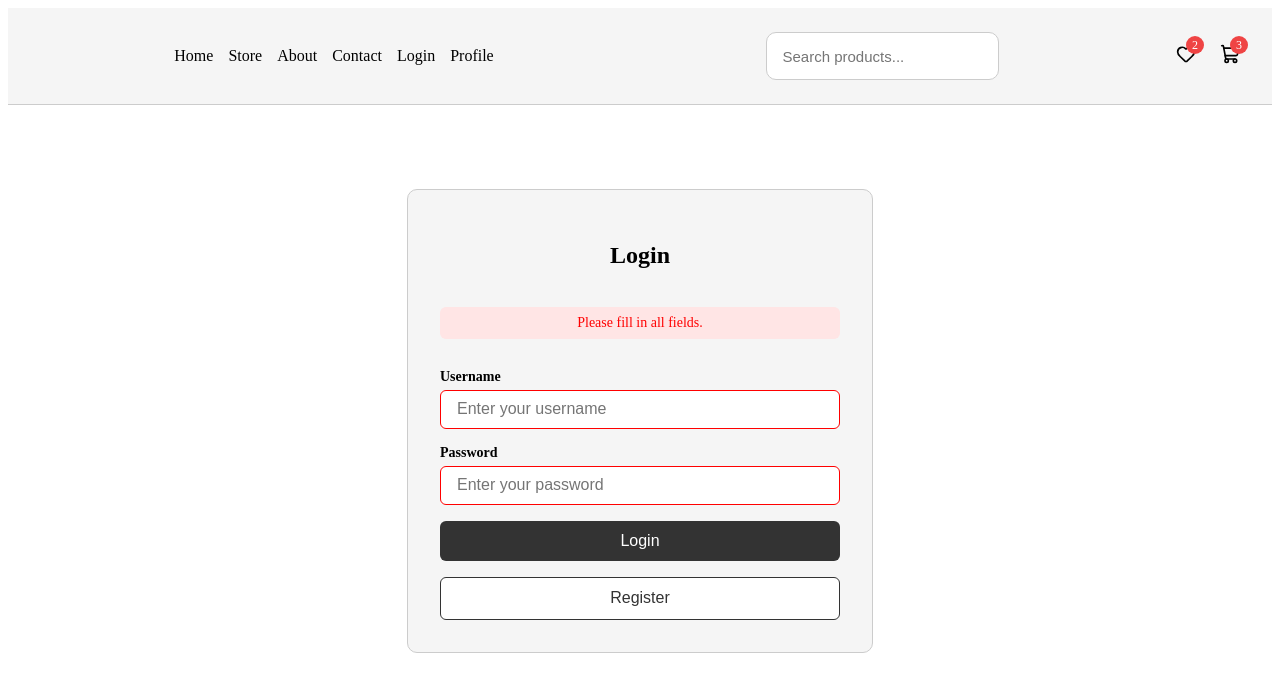
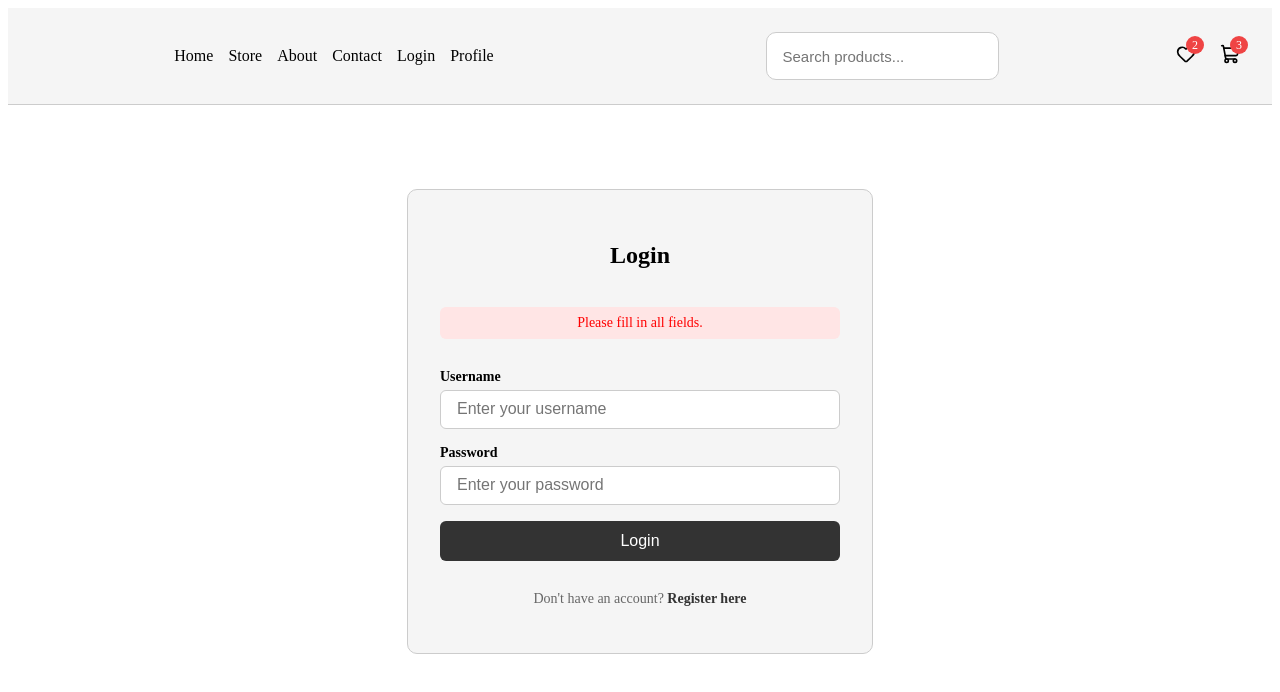
Before and after one commit to Albi123-cuni/Projekti-i-Praktikes, a React (Vite) app: page /login in a window 1280 px wide. Both pictures are taken after a click on the button "Login". Shown: the top 692 px of the page. Built offline with nearby package versions, Linux system fonts and the light colour scheme.

Commit message:
updated loginpage

```diff
--- a/src/pages/LoginPage.jsx
+++ b/src/pages/LoginPage.jsx
@@ -2,71 +2,96 @@ import { useState } from "react";
 import { useNavigate } from "react-router-dom";
 
 export default function LoginPage() {
-  const [username, setUsername] = useState("");
-  const [password, setPassword] = useState("");
-  const [error, setError] = useState("");
-  const [success, setSuccess] = useState(false);
+  const [isRegistering, setIsRegistering] = useState(false);
+
+
+  const [loginUsername, setLoginUsername] = useState("");
+  const [loginPassword, setLoginPassword] = useState("");
+  const [loginError, setLoginError] = useState("");
+  const [loginSuccess, setLoginSuccess] = useState(false);
+
+
+  const [regName, setRegName] = useState("");
+  const [regEmail, setRegEmail] = useState("");
+  const [regUsername, setRegUsername] = useState("");
+  const [regPassword, setRegPassword] = useState("");
+  const [regPassword2, setRegPassword2] = useState("");
+  const [regError, setRegError] = useState("");
+  const [regSuccess, setRegSuccess] = useState(false);
+
   const navigate = useNavigate();
 
   const handleLogin = () => {
-    if (!username || !password) {
-      setError("Please fill in all fields.");
-      setSuccess(false);
+    if (!loginUsername || !loginPassword) {
+      setLoginError("Please fill in all fields.");
       return;
     }
-    if (username.length < 3) {
-      setError("Username must be at least 3 characters.");
-      setSuccess(false);
+    if (loginUsername.length < 3) {
+      setLoginError("Username must be at least 3 characters.");
       return;
     }
-    if (password.length < 6) {
-      setError("Password must be at least 6 characters.");
-      setSuccess(false);
+    if (loginPassword.length < 6) {
+      setLoginError("Password must be at least 6 characters.");
       return;
     }
 
     const savedUser = JSON.parse(localStorage.getItem("user"));
 
     if (!savedUser) {
-      setError("No account found. Please register first.");
-      setSuccess(false);
+      setLoginError("No account found. Please register first.");
       return;
     }
 
-    if (savedUser.username === username && savedUser.password === password) {
-      setError("");
-      setSuccess(true);
+    if (savedUser.username === loginUsername && savedUser.password === loginPassword) {
+      setLoginError("");
+      setLoginSuccess(true);
       localStorage.setItem("isLoggedIn", "true");
       setTimeout(() => {
         navigate("/");
       }, 1000);
     } else {
-      setError("Incorrect username or password.");
-      setSuccess(false);
+      setLoginError("Incorrect username or password.");
     }
   };
 
   const handleRegister = () => {
-    if (!username || !password) {
-      setError("Please fill in all fields to register.");
+    if (!regName || !regEmail || !regUsername || !regPassword || !regPassword2) {
+      setRegError("Please fill in all fields.");
       return;
     }
-    if (username.length < 3) {
-      setError("Username must be at least 3 characters.");
+    if (!regEmail.includes("@")) {
+      setRegError("Please enter a valid email.");
       return;
     }
-    if (password.length < 6) {
-      setError("Password must be at least 6 characters.");
+    if (regUsername.length < 3) {
+      setRegError("Username must be at least 3 characters.");
       return;
     }
-    localStorage.setItem("user", JSON.stringify({ username, password }));
-    setError("");
-    alert(`Account created for ${username}! You can now login.`);
+    if (regPassword.length < 6) {
+      setRegError("Password must be at least 6 characters.");
+      return;
+    }
+    if (regPassword !== regPassword2) {
+      setRegError("Passwords do not match.");
+      return;
+    }
+
+    localStorage.setItem("user", JSON.stringify({
+      name: regName,
+      email: regEmail,
+      username: regUsername,
+      password: regPassword,
+    }));
+
+    setRegError("");
+    setRegSuccess(true);
+    setTimeout(() => {
+      setIsRegistering(false);
+      setRegSuccess(false);
+    }, 1500);
   };
 
-  return (
-    <div
-      style={{
+  const containerStyle = {
     maxWidth: "400px",
     margin: "60px auto",
     padding: "2rem",
@@ -76,80 +101,27 @@ export default function LoginPage() {
     display: "flex",
     flexDirection: "column",
     gap: "1rem",
-      }}
-    >
-      <h2 style={{ textAlign: "center", marginBottom: "0.5rem" }}>Login</h2>
+  };
 
-
-      {error && (
-        <p
-          style={{
-            color: "red",
-            backgroundColor: "#ffe5e5",
-            padding: "0.5rem 1rem",
-            borderRadius: "6px",
-            fontSize: "14px",
-            textAlign: "center",
-          }}
-        >
-          {error}
-        </p>
-      )}
-
-
-      {success && (
-        <p
-          style={{
-            color: "green",
-            backgroundColor: "#e5ffe5",
-            padding: "0.5rem 1rem",
-            borderRadius: "6px",
-            fontSize: "14px",
-            textAlign: "center",
-          }}
-        >
-          Login successful! Redirecting... 🎉
-        </p>
-      )}
-
-
-      <div style={{ display: "flex", flexDirection: "column", gap: "0.3rem" }}>
-        <label style={{ fontSize: "14px", fontWeight: "bold" }}>Username</label>
-        <input
-          type="text"
-          placeholder="Enter your username"
-          value={username}
-          onChange={(e) => setUsername(e.target.value)}
-          style={{
+  const inputStyle = {
     padding: "0.6rem 1rem",
     borderRadius: "6px",
-            border: error && !username ? "1px solid red" : "1px solid #ccc",
+    border: "1px solid #ccc",
     fontSize: "16px",
-          }}
-        />
-      </div>
+  };
 
+  const labelStyle = {
+    fontSize: "14px",
+    fontWeight: "bold",
+  };
 
-      <div style={{ display: "flex", flexDirection: "column", gap: "0.3rem" }}>
-        <label style={{ fontSize: "14px", fontWeight: "bold" }}>Password</label>
-        <input
-          type="password"
-          placeholder="Enter your password"
-          value={password}
-          onChange={(e) => setPassword(e.target.value)}
-          style={{
-            padding: "0.6rem 1rem",
-            borderRadius: "6px",
-            border: error && !password ? "1px solid red" : "1px solid #ccc",
-            fontSize: "16px",
-          }}
-        />
-      </div>
+  const fieldStyle = {
+    display: "flex",
+    flexDirection: "column",
+    gap: "0.3rem",
+  };
 
-
-      <button
-        onClick={handleLogin}
-        style={{
+  const loginButtonStyle = {
     padding: "0.7rem",
     backgroundColor: "#333",
     color: "white",
@@ -157,17 +129,9 @@ export default function LoginPage() {
     borderRadius: "6px",
     fontSize: "16px",
     cursor: "pointer",
-        }}
-        onMouseEnter={(e) => (e.target.style.backgroundColor = "#555")}
-        onMouseLeave={(e) => (e.target.style.backgroundColor = "#333")}
-      >
-        Login
-      </button>
+  };
 
-
-      <button
-        onClick={handleRegister}
-        style={{
+  const outlineButtonStyle = {
     padding: "0.7rem",
     backgroundColor: "white",
     color: "#333",
@@ -175,12 +139,160 @@ export default function LoginPage() {
     borderRadius: "6px",
     fontSize: "16px",
     cursor: "pointer",
-        }}
-        onMouseEnter={(e) => (e.target.style.backgroundColor = "#eee")}
-        onMouseLeave={(e) => (e.target.style.backgroundColor = "white")}
+  };
+
+
+  if (!isRegistering) {
+    return (
+      <div style={containerStyle}>
+        <h2 style={{ textAlign: "center", marginBottom: "0.5rem" }}>Login</h2>
+
+        {loginError && (
+          <p style={{ color: "red", backgroundColor: "#ffe5e5", padding: "0.5rem 1rem", borderRadius: "6px", fontSize: "14px", textAlign: "center" }}>
+            {loginError}
+          </p>
+        )}
+
+        {loginSuccess && (
+          <p style={{ color: "green", backgroundColor: "#e5ffe5", padding: "0.5rem 1rem", borderRadius: "6px", fontSize: "14px", textAlign: "center" }}>
+            Login successful! Redirecting... 🎉
+          </p>
+        )}
+
+        <div style={fieldStyle}>
+          <label style={labelStyle}>Username</label>
+          <input
+            type="text"
+            placeholder="Enter your username"
+            value={loginUsername}
+            onChange={(e) => setLoginUsername(e.target.value)}
+            style={inputStyle}
+          />
+        </div>
+
+        <div style={fieldStyle}>
+          <label style={labelStyle}>Password</label>
+          <input
+            type="password"
+            placeholder="Enter your password"
+            value={loginPassword}
+            onChange={(e) => setLoginPassword(e.target.value)}
+            style={inputStyle}
+          />
+        </div>
+
+        <button
+          onClick={handleLogin}
+          style={loginButtonStyle}
+          onMouseEnter={(e) => (e.target.style.backgroundColor = "#555")}
+          onMouseLeave={(e) => (e.target.style.backgroundColor = "#333")}
+        >
+          Login
+        </button>
+
+        <p style={{ textAlign: "center", fontSize: "14px", color: "#666" }}>
+          Don't have an account?{" "}
+          <span
+            onClick={() => setIsRegistering(true)}
+            style={{ color: "#333", fontWeight: "bold", cursor: "pointer" }}
+          >
+            Register here
+          </span>
+        </p>
+      </div>
+    );
+  }
+
+
+  return (
+    <div style={containerStyle}>
+      <h2 style={{ textAlign: "center", marginBottom: "0.5rem" }}>Register</h2>
+
+      {regError && (
+        <p style={{ color: "red", backgroundColor: "#ffe5e5", padding: "0.5rem 1rem", borderRadius: "6px", fontSize: "14px", textAlign: "center" }}>
+          {regError}
+        </p>
+      )}
+
+      {regSuccess && (
+        <p style={{ color: "green", backgroundColor: "#e5ffe5", padding: "0.5rem 1rem", borderRadius: "6px", fontSize: "14px", textAlign: "center" }}>
+          Account created! Redirecting to login... 🎉
+        </p>
+      )}
+
+      <div style={fieldStyle}>
+        <label style={labelStyle}>Full Name</label>
+        <input
+          type="text"
+          placeholder="Enter your full name"
+          value={regName}
+          onChange={(e) => setRegName(e.target.value)}
+          style={inputStyle}
+        />
+      </div>
+
+      <div style={fieldStyle}>
+        <label style={labelStyle}>Email</label>
+        <input
+          type="email"
+          placeholder="Enter your email"
+          value={regEmail}
+          onChange={(e) => setRegEmail(e.target.value)}
+          style={inputStyle}
+        />
+      </div>
+
+      <div style={fieldStyle}>
+        <label style={labelStyle}>Username</label>
+        <input
+          type="text"
+          placeholder="Choose a username"
+          value={regUsername}
+          onChange={(e) => setRegUsername(e.target.value)}
+          style={inputStyle}
+        />
+      </div>
+
+      <div style={fieldStyle}>
+        <label style={labelStyle}>Password</label>
+        <input
+          type="password"
+          placeholder="Choose a password"
+          value={regPassword}
+          onChange={(e) => setRegPassword(e.target.value)}
+          style={inputStyle}
+        />
+      </div>
+
+      <div style={fieldStyle}>
+        <label style={labelStyle}>Confirm Password</label>
+        <input
+          type="password"
+          placeholder="Repeat your password"
+          value={regPassword2}
+          onChange={(e) => setRegPassword2(e.target.value)}
+          style={inputStyle}
+        />
+      </div>
+
+      <button
+        onClick={handleRegister}
+        style={loginButtonStyle}
+        onMouseEnter={(e) => (e.target.style.backgroundColor = "#555")}
+        onMouseLeave={(e) => (e.target.style.backgroundColor = "#333")}
       >
         Register
       </button>
+
+      <p style={{ textAlign: "center", fontSize: "14px", color: "#666" }}>
+        Already have an account?{" "}
+        <span
+          onClick={() => setIsRegistering(false)}
+          style={{ color: "#333", fontWeight: "bold", cursor: "pointer" }}
+        >
+          Login here
+        </span>
+      </p>
     </div>
   );
 }
```
Lines whose indentation alone changed are shown as unchanged.
